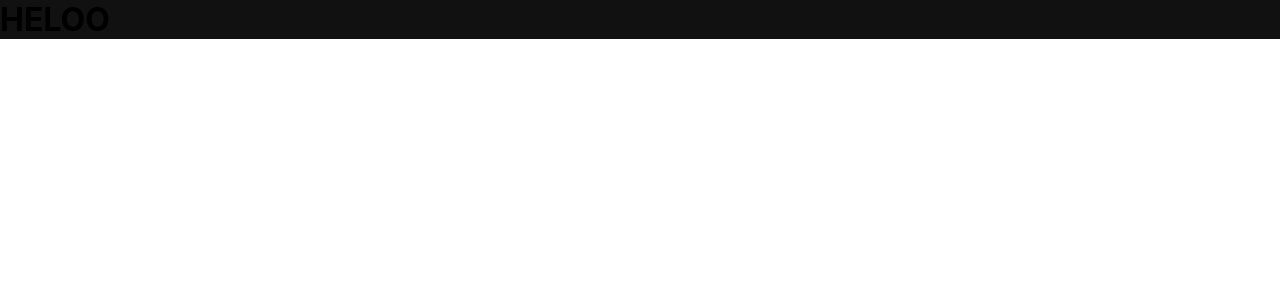
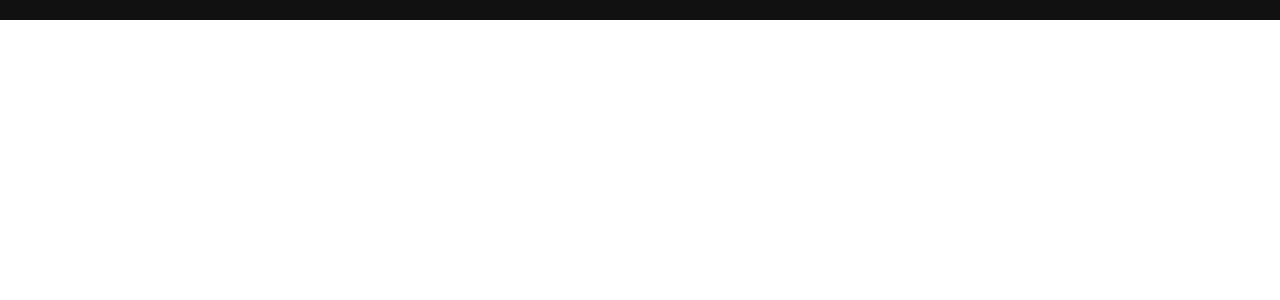
Before and after one commit to DavidJacobin/Netflix-Clone, a React (Create React App) app in the folder netflix-clone/: page /login in a window 1280 px wide. Shown: the top 300 px of the page. Built offline with nearby package versions, Linux system fonts and the light colour scheme.

Commit message:
Update LoginScreen.js

```diff
--- a/netflix-clone/src/layouts/LoginScreen.js
+++ b/netflix-clone/src/layouts/LoginScreen.js
@@ -4,9 +4,10 @@ import '../assets/styles/LoginScreen.css'
 function LoginScreen() {
   return (
     <div className='loginScreen'>
-        <h1>HELOO
+        <div className='background'>
+            <img src=''></img>
 
-        </h1>
+        </div>
     </div>
   )
 }
```
